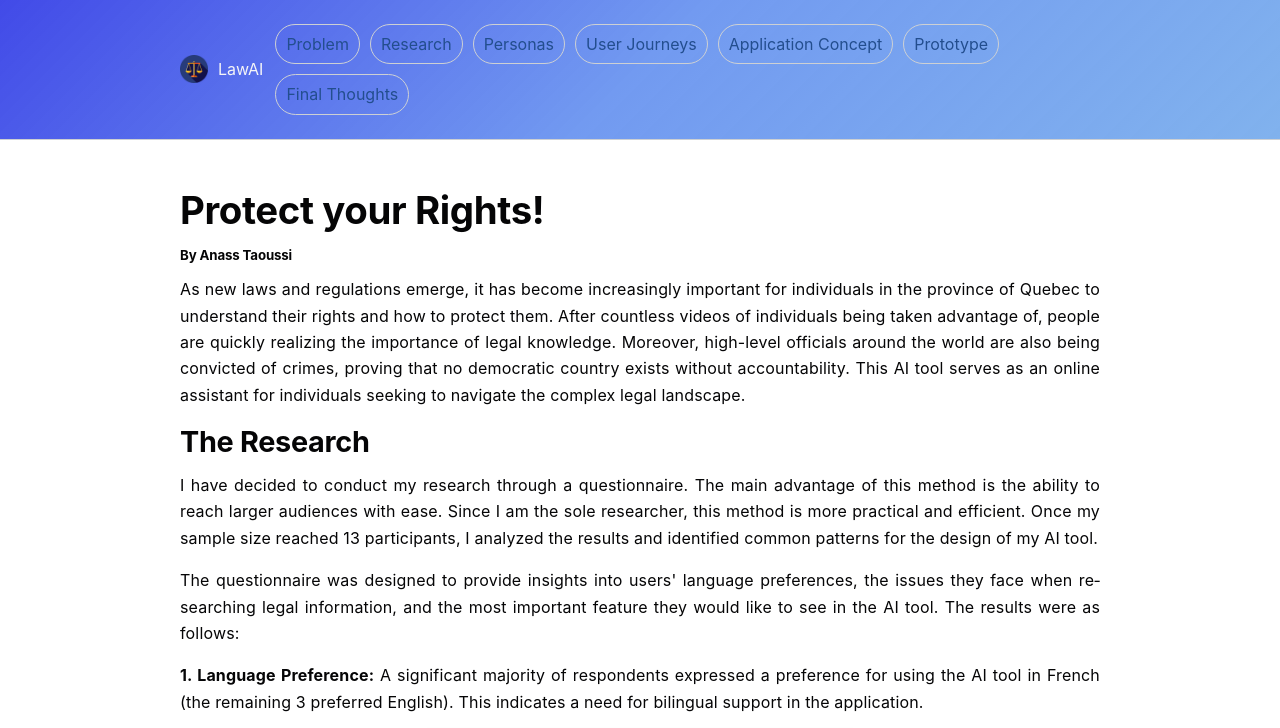
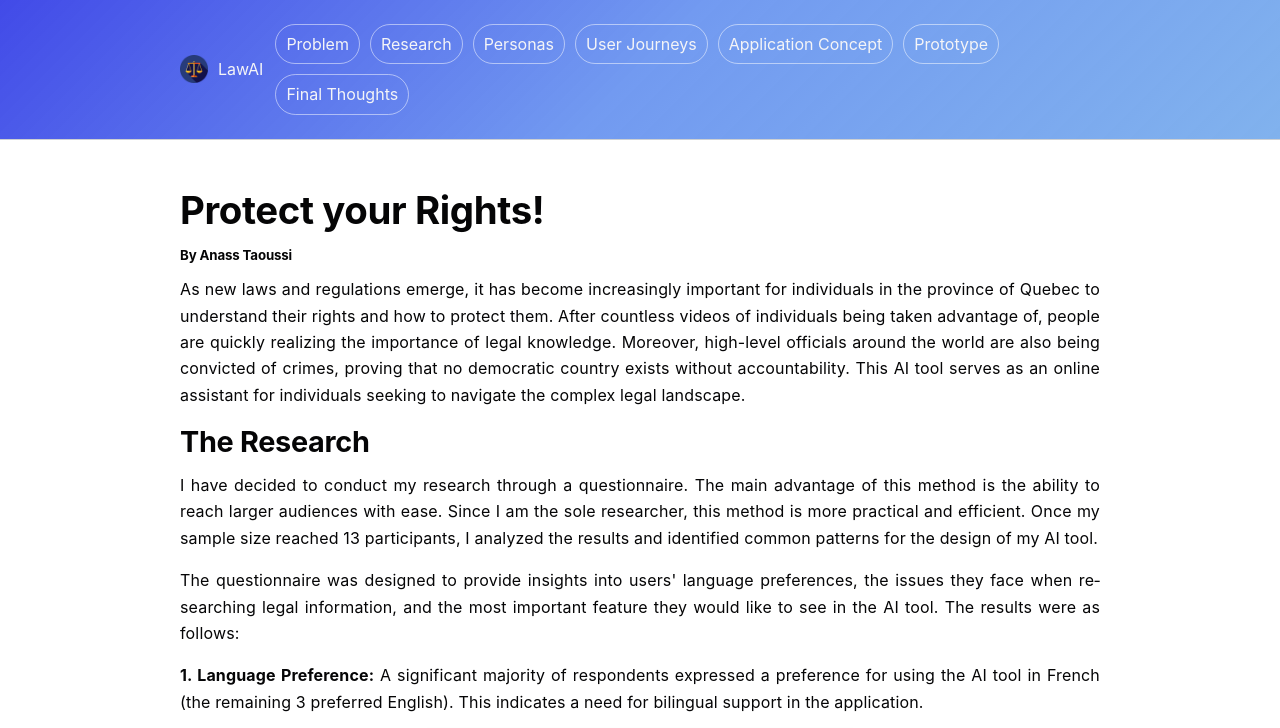
Before and after one commit to anssdev/Anass.github.io, a plain HTML site: page index.html in a window 1280 px wide. Shown: the top 728 px of the page. Drawn offline with Linux system fonts and the light colour scheme.

Commit message:
New fixes3

```diff
--- a/styles.css
+++ b/styles.css
@@ -114,6 +114,18 @@ nav a{
   padding:6px 10px; /* was 8px 12px */
   border:1px solid var(--line);
   border-radius:999px;
+}
+
+/* Ensure header nav links are white on the dark gradient */
+header nav a,
+header nav a:visited{
+  color:#f5f5f7;
+  border-color:rgba(255,255,255,0.5);
+}
+header nav a:hover{
+  color:#ffffff;
+  background:rgba(255,255,255,0.12);
+  border-color:rgba(255,255,255,0.7);
 }
 
 /* Persona Images */
```
